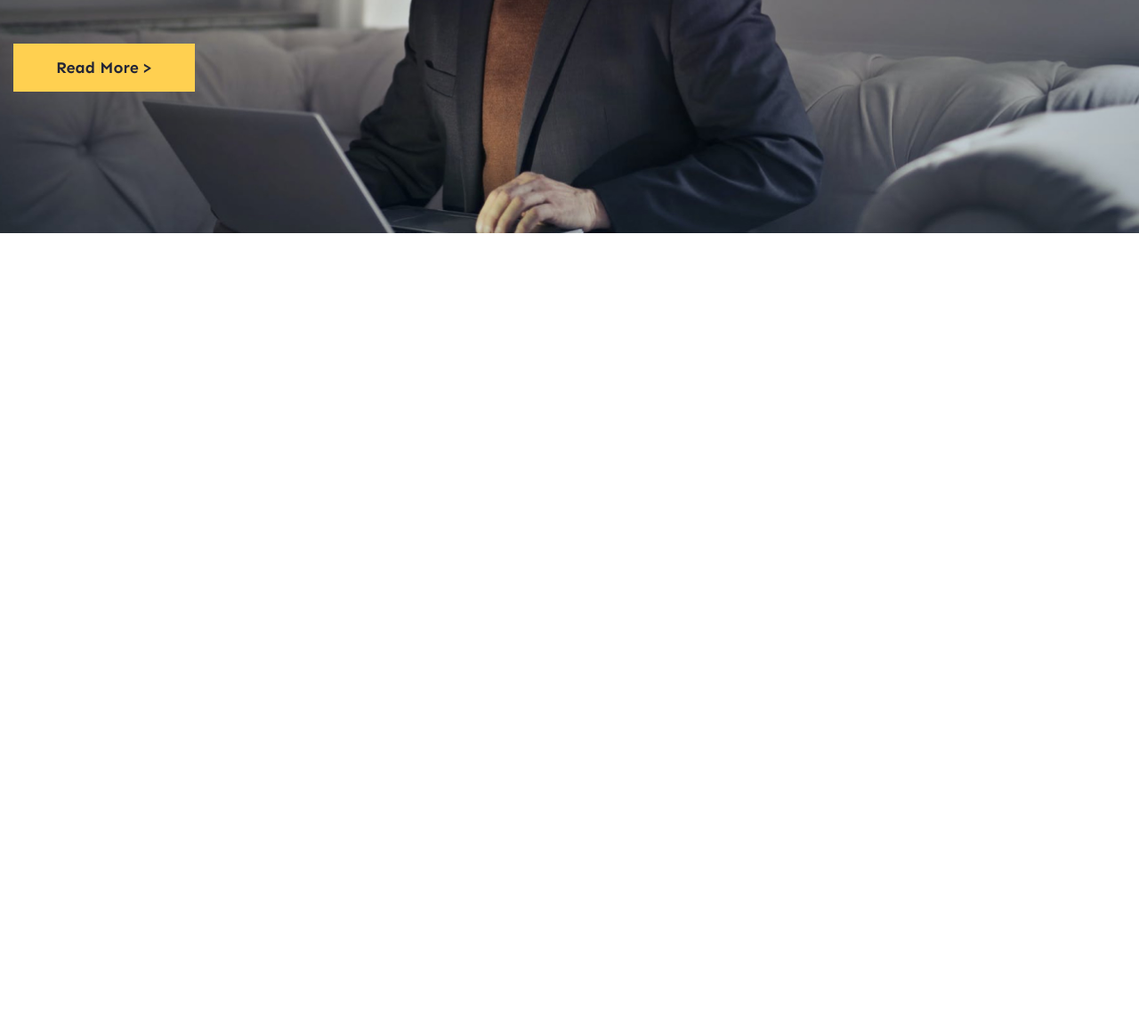
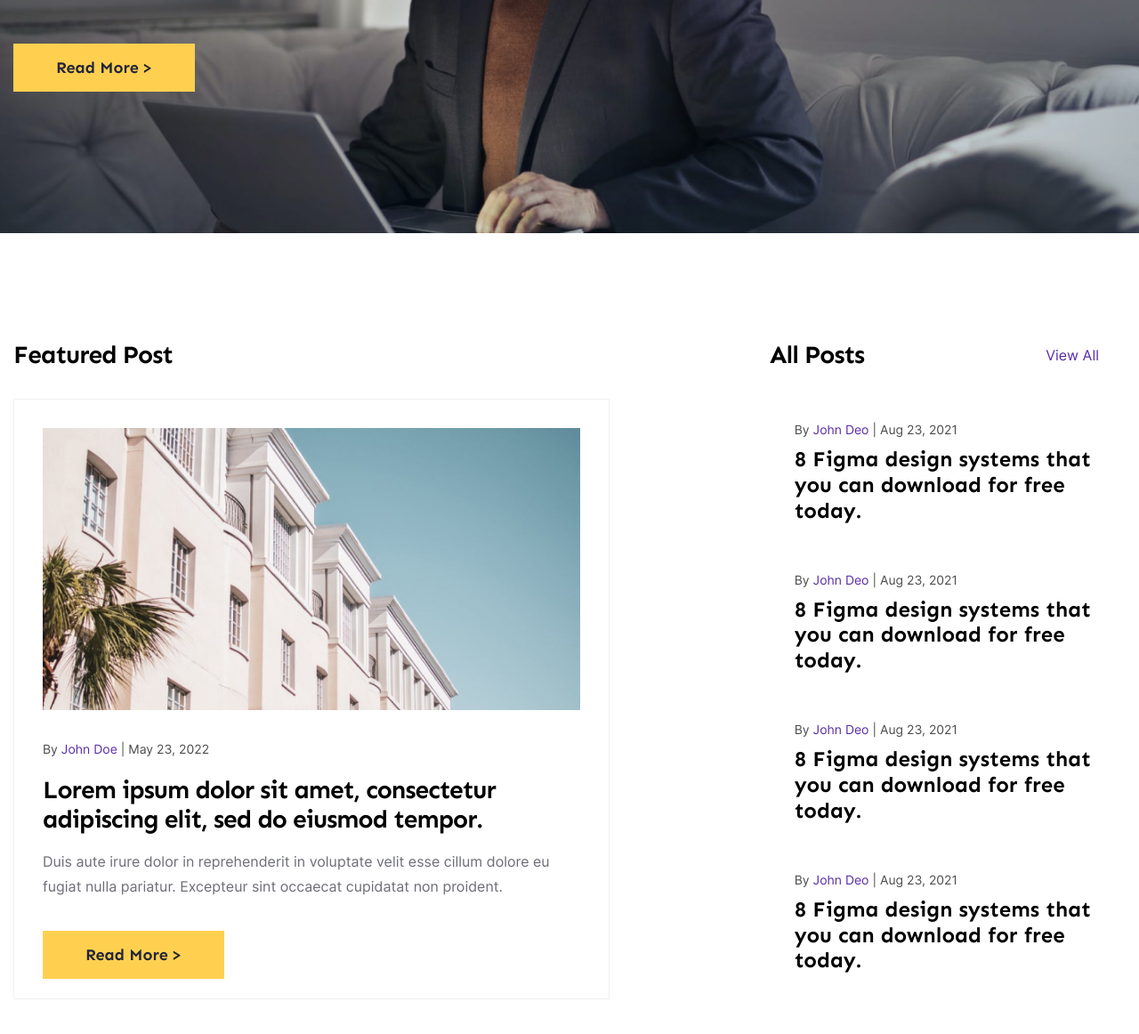
Before and after one commit to Vladmir2308/ClientFirst, a website: page src/index.html in a window 1280 px wide. Shown: the part 538-1700 px from the top of the page at 89% size. Before the commit the page ends 828 px from the top, so only its background shows below. Drawn offline with nearby package versions, Linux system fonts and the light colour scheme; files that its build step writes are made by us from their sources.

Commit message:
add home-post

```diff
--- /dev/null
+++ b/src/assets/scss/blocks/home/home-post.scss
@@ -0,0 +1,96 @@
+.home-post{
+    padding: 12rem 0;
+
+    color: $black;
+}
+
+.home-post__inner{
+    display: flex;
+    flex-wrap: wrap;
+    justify-content: space-between;
+}
+
+.home-post__left{
+    max-width: 670px;
+}
+
+.home-post__left-title{
+    margin-bottom: 3.2rem;
+}
+
+.home-post__left-content{
+    padding: 3.2rem;
+
+    border: 1px solid rgba(109, 110, 118, .1);
+
+    img{
+        display: block;
+
+        width: 100%;
+        height: auto;
+    }
+}
+
+.home-post__left-content__suptitle{
+    color: $darkGray;
+    font-family: "I_R";
+    font-weight: 400;
+    font-size: 1.4rem;
+
+    margin: 3.2rem 0 1.6rem;
+}
+
+.home-post__left-content__text{
+    font-family: "I_R";
+    font-size: 1.6rem;
+    color: $lightGray;
+
+    margin: 1.6rem 0 4.8rem;
+}
+
+.home-post__right-header{
+    margin-bottom: 3.2rem;
+
+    max-width: 370px;
+
+    display: flex;
+    justify-content: space-between;
+    align-items: center;
+}
+
+.home-post__right-header__link{
+    color: $purple;
+    font-size: 1.6rem;
+    font-family: "I_R";
+    text-decoration: none;
+
+    transition: color $transitionTime linear;
+
+    &:hover{
+        color: $darkOrange
+    }
+}
+
+.home-post__right-item{
+    padding: 2.77rem;
+
+    cursor: pointer;
+
+    transition: background $transitionTime linear;
+
+    &:hover{
+        background-color: $transOrange;
+    }
+
+    max-width: 400px;
+}
+
+.home-post__right-item__suptitle{
+    font-size: 1.4rem;
+    font-family: "I_R";
+    color: $darkGray;
+    line-height: 1.2;
+    font-weight: 400;
+
+    margin-bottom: 1rem;
+}
--- a/src/assets/scss/blocks/independent/span.scss
+++ b/src/assets/scss/blocks/independent/span.scss
@@ -3,5 +3,10 @@
 }
 
 .text__color-orange{
-    color: $orange;
+    color
+    : $orange;
 }
+
+.text__color-purple{
+    color: $purple;
+}
--- /dev/null
+++ b/src/assets/scss/blocks/independent/titles.scss
@@ -0,0 +1,48 @@
+.display {
+    font-size: 5.6rem;
+    font-family: "S_B";
+    color: #000;
+
+    &--color-white{
+        color: #fff;
+    }
+}
+
+h1{
+    font-size: 4.8rem;
+    font-family: "S_B";
+    color: #000;
+}
+
+h2{
+    font-size: 3.6rem;
+    font-family: "S_B";
+    color: #000;
+}
+
+h3{
+    font-size: 2.8rem;
+    font-family: "S_B";
+    color: #000;
+    line-height: 1.2;
+    letter-spacing: -1px;
+}
+
+h4{
+    font-size: 2.4rem;
+    line-height: 1.2;
+    font-family: "S_B";
+    color: #000;
+}
+
+h5{
+    font-size: 2.0rem;
+    font-family: "S_B";
+    color: #000;
+}
+
+h6{
+    font-size: 1.6rem;
+    font-family: "S_B";
+    color: #000;
+}
--- a/src/assets/scss/style.scss
+++ b/src/assets/scss/style.scss
@@ -32,7 +32,9 @@ p {
 @import 'blocks/independent/nav';
 @import 'blocks/independent/footer';
 @import 'blocks/independent/span';
+@import 'blocks/independent/titles';
 
 /* Home */
 @import 'blocks/home/home';
 @import 'blocks/home/home-intro';
+@import 'blocks/home/home-post';
--- a/src/index.html
+++ b/src/index.html
@@ -4,12 +4,17 @@ title: Home
 ---
 
 <div class="home">
+
 <!-- Intro -->
 <div class="home-intro">
     <div class="container">
         <div class="home-intro__inner">
             <div class="home-intro__suptitle">Posted on <span class="text__ff-black">startup</span></div>
-                <div class="home-intro__title">Step-by-step guide to choosing great font pairs</div>
+            <div class="home-intro__title">
+                <div class="display display--color-white">
+                    Step-by-step guide to choosing great font pairs
+                </div>
+            </div>
 
             <div class="home-intro__avtor">By <span class="text__color-orange">James West</span> |  May 23, 2022 </div>
 
@@ -26,14 +31,69 @@ title: Home
 
 <!-- Post -->
 <div class="home-post">
+    <div class="container">
         <div class="home-post__inner">
             <div class="home-post__left">
-                <div class="home-post__left__title">Featured Post</div>
+                <div class="home-post__left-title">
+                    <h3>Featured Post</h3>
                 </div>
 
-            <div class="home-post__right">
+                <div class="home-post__left-content">
+                    <div class="home-post__left-content__image">
+                        <img src="assets/images/home/post_image.jpg" alt="#">
+                    </div>
 
+                    <div class="home-post__left-content__suptitle">
+                        By <span class="text__color-purple">John Doe</span> | May 23, 2022
+                    </div>
+
+                    <div class="home-post__left-content__title">
+                        <h3>Lorem ipsum dolor sit amet, consectetur adipiscing elit, sed do eiusmod tempor.</h3>
+                    </div>
+
+                    <div class="home-post__left-content__text">
+                        <p>Duis aute irure dolor in reprehenderit in voluptate velit esse cillum dolore eu fugiat nulla pariatur. Excepteur sint occaecat cupidatat non proident.</p>
+                    </div>
+
+                    <div class="home-post__left-content__button">
+                        <a class="btn" href="#">Read More ></a>
                     </div>
                 </div>
+            </div><!-- ./home-post__left -->
+
+            <div class="home-post__right">
+                <div class="home-post__right-header">
+                    <h3>All Posts</h3>
+
+                    <a class="home-post__right-header__link" href="#">View All</a>
                 </div>
+
+                <div class="home-post__right-item">
+                    <div class="home-post__right-item__suptitle">By <span class="text__color-purple">John Deo</span> | Aug 23, 2021 </div>
+
+                    <div class="home-post__right-item__title"><h4>8 Figma design systems that you can download for free today.</h4></div>
+                </div>
+
+                <div class="home-post__right-item">
+                    <div class="home-post__right-item__suptitle">By <span class="text__color-purple">John Deo</span> | Aug 23, 2021 </div>
+
+                    <div class="home-post__right-item__title"><h4>8 Figma design systems that you can download for free today.</h4></div>
+                </div>
+
+                <div class="home-post__right-item">
+                    <div class="home-post__right-item__suptitle">By <span class="text__color-purple">John Deo</span> | Aug 23, 2021 </div>
+
+                    <div class="home-post__right-item__title"><h4>8 Figma design systems that you can download for free today.</h4></div>
+                </div>
+
+                <div class="home-post__right-item">
+                    <div class="home-post__right-item__suptitle">By <span class="text__color-purple">John Deo</span> | Aug 23, 2021 </div>
+
+                    <div class="home-post__right-item__title"><h4>8 Figma design systems that you can download for free today.</h4></div>
+                </div>
+            </div><!-- ./home-post__right -->
+        </div><!-- ./home-post__inner -->
+    </div><!-- ./container -->
+</div><!-- ./home-post -->
+
 </div><!-- ./home -->
```
Lines whose indentation alone changed are shown as unchanged.
